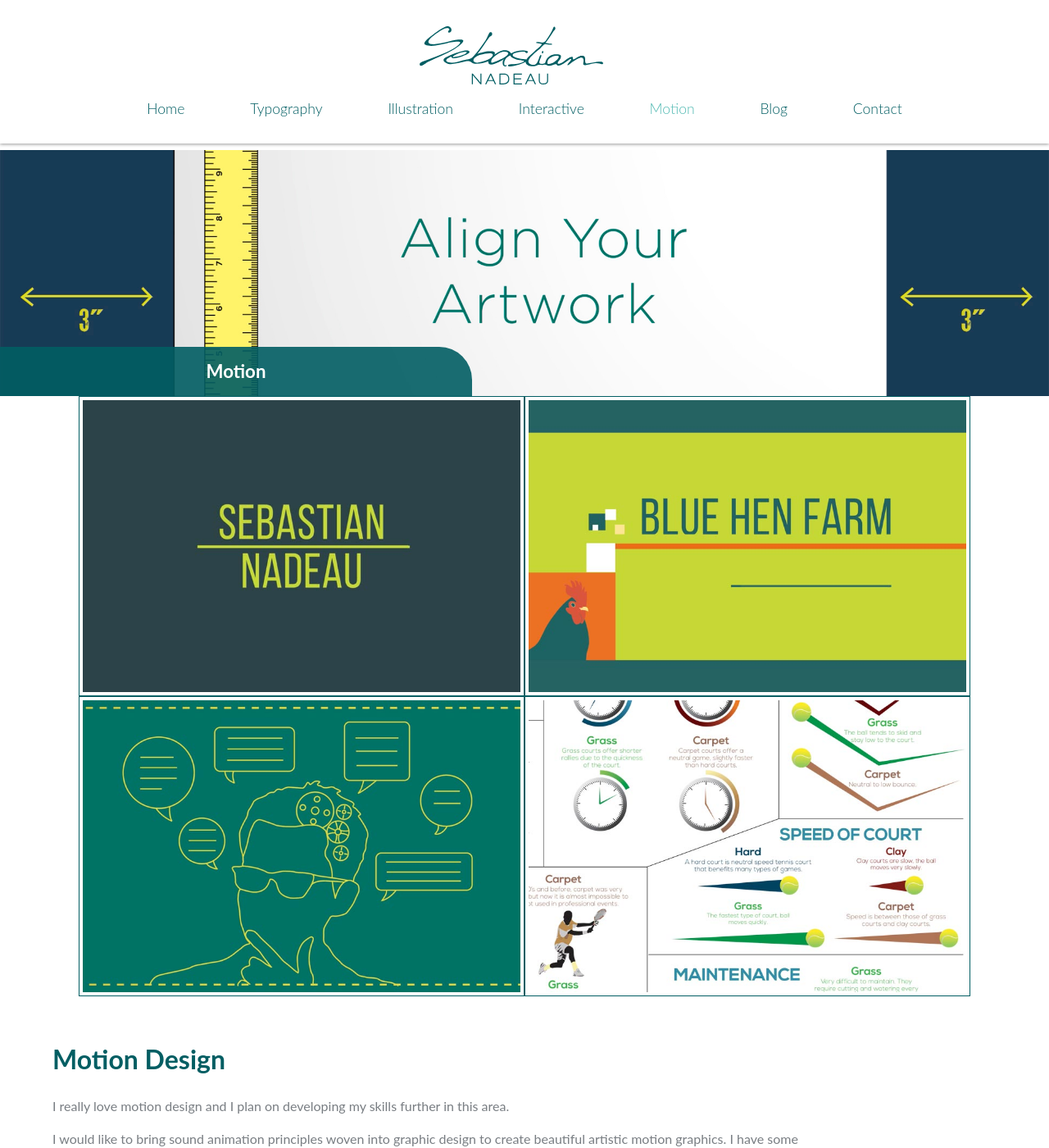
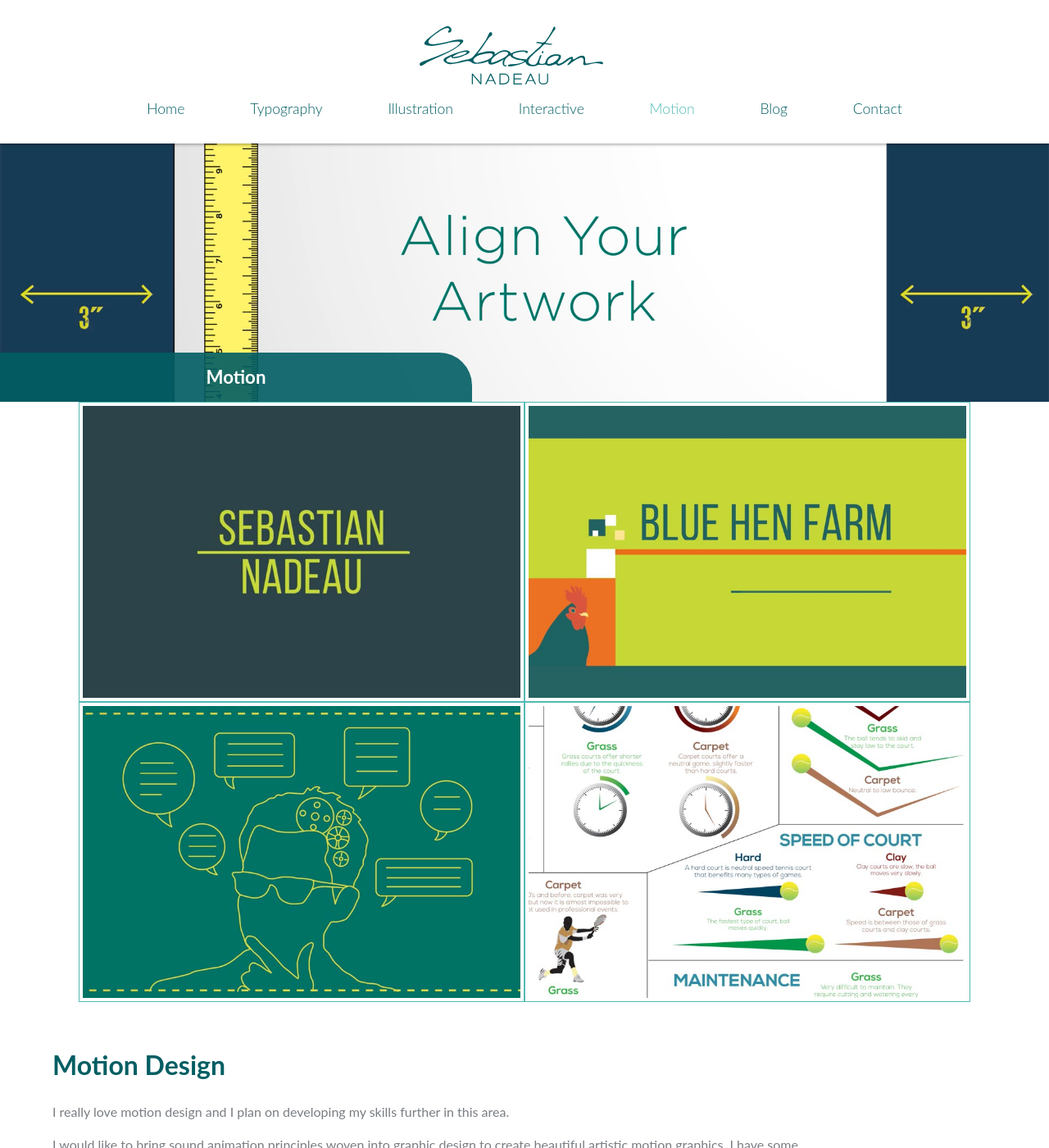
Before and after one commit to sebastiann88/personal-online-portfolio, a Jekyll site: the page built from motion/index.html, in a window 1280 px wide and 1400 px high. Shown: the whole window at 82% size. Built offline with Jekyll 4.4.1, drawn with Linux system fonts in a browser that asks for light colours; nearby versions of some CDN libraries.

Commit message:
style(all): style banners

```diff
--- a/_layouts/blog.html
+++ b/_layouts/blog.html
@@ -3,7 +3,7 @@ layout: default
 ---
 
 <section class="blog-banner">
-    <figure class="banner push-top-half">
+    <figure class="banner">
         <figcaption id="tab"><h2>Blog</h2></figcaption>
     </figure>
 </section>
--- a/css/main.css
+++ b/css/main.css
@@ -394,7 +394,7 @@ figure {
 }
 
 .preview-wrapper > figure {
-    border: #025E63 solid 1px;
+    border: #52bab3 solid 1px;
 }
 
 #project-wrapper .unit img {
@@ -441,7 +441,6 @@ section figure {
     position: relative;
     margin: 0em;
     padding: 0em;
-    border: none;
 }
 
 section figcaption {
@@ -470,7 +469,6 @@ img + figcaption {
 	justify-content: center;
 	align-items: center;
 	background: rgba(82,186,179, .85);
-    border: none;
 }
 
 img + figcaption {
@@ -503,7 +501,7 @@ section figure:hover figcaption {
 
 .banner {
     width: 100%;
-    height: 300px;
+    height: 20em;
     background-position: center;
     background-size: cover;
     background-repeat:no-repeat;
--- a/illustration/index.html
+++ b/illustration/index.html
@@ -6,7 +6,7 @@ featured_image: /images/preview-illustration.jpg
 ---
 
 <section>
-    <figure class="banner illustration push-top-half">
+    <figure class="banner illustration">
         <figcaption id="tab"><h2>Illustration</h2></figcaption>
     </figure>
 </section>
--- a/interactive/index.html
+++ b/interactive/index.html
@@ -6,7 +6,7 @@ featured_image: /images/preview-interactive.jpg
 ---
 
 <section>
-    <figure class="banner interactive push-top-half">
+    <figure class="banner interactive">
         <figcaption id="tab"><h2>Interactive</h2></figcaption>
     </figure>
 </section>
--- a/motion/index.html
+++ b/motion/index.html
@@ -6,7 +6,7 @@ featured_image: /images/preview-motion.jpg
 ---
 
 <section>
-    <figure class="banner motion push-top-half">
+    <figure class="banner motion">
         <figcaption id="tab"><h2>Motion</h2></figcaption>
     </figure>
 </section>
--- a/typography/index.html
+++ b/typography/index.html
@@ -6,7 +6,7 @@ featured_image: /images/preview-typography.jpg
 ---
 
 <section>
-    <figure class="banner typo push-top-half">
+    <figure class="banner typo">
         <figcaption id="tab"><h2>Typography</h2></figcaption>
     </figure>
 </section>
```
